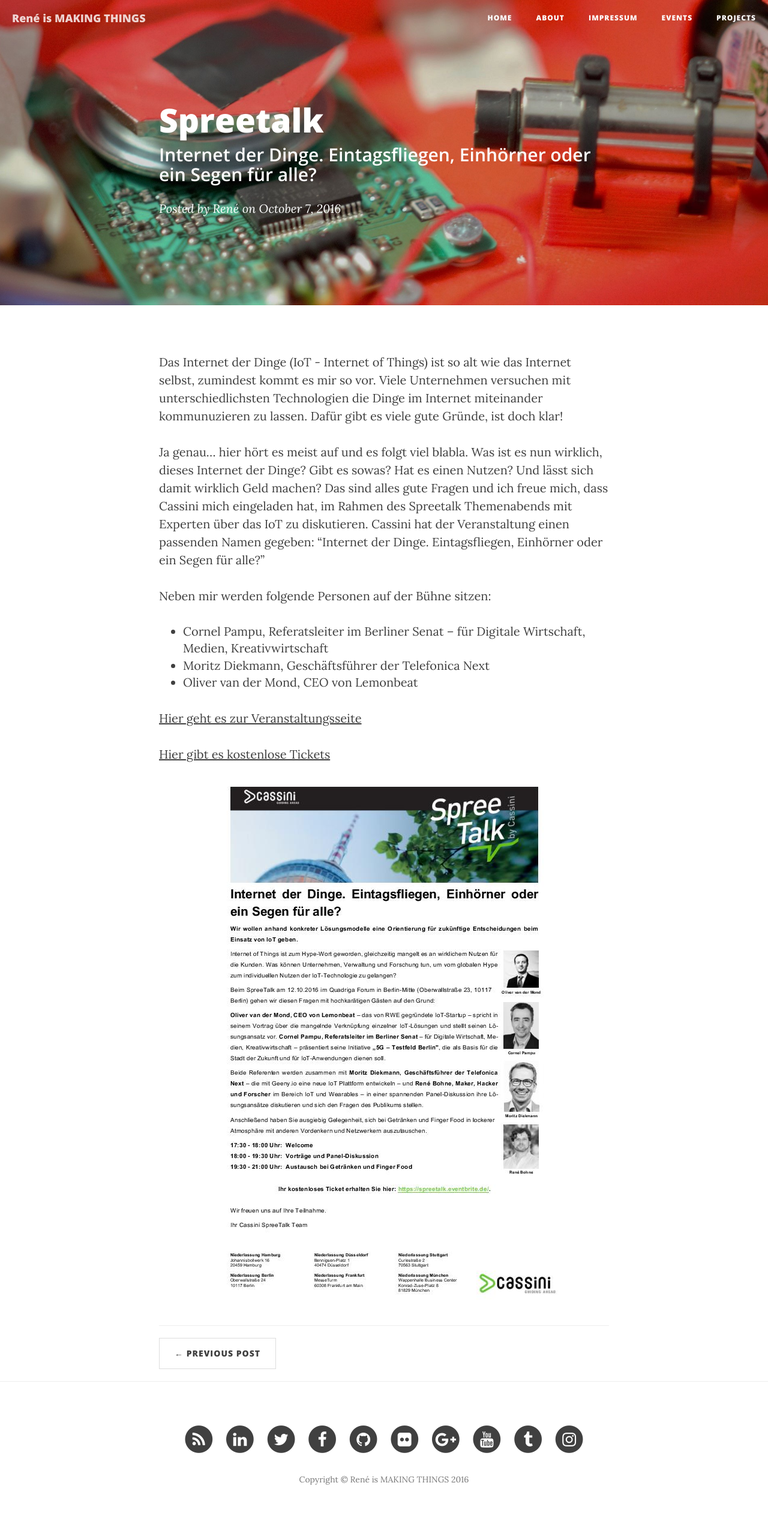
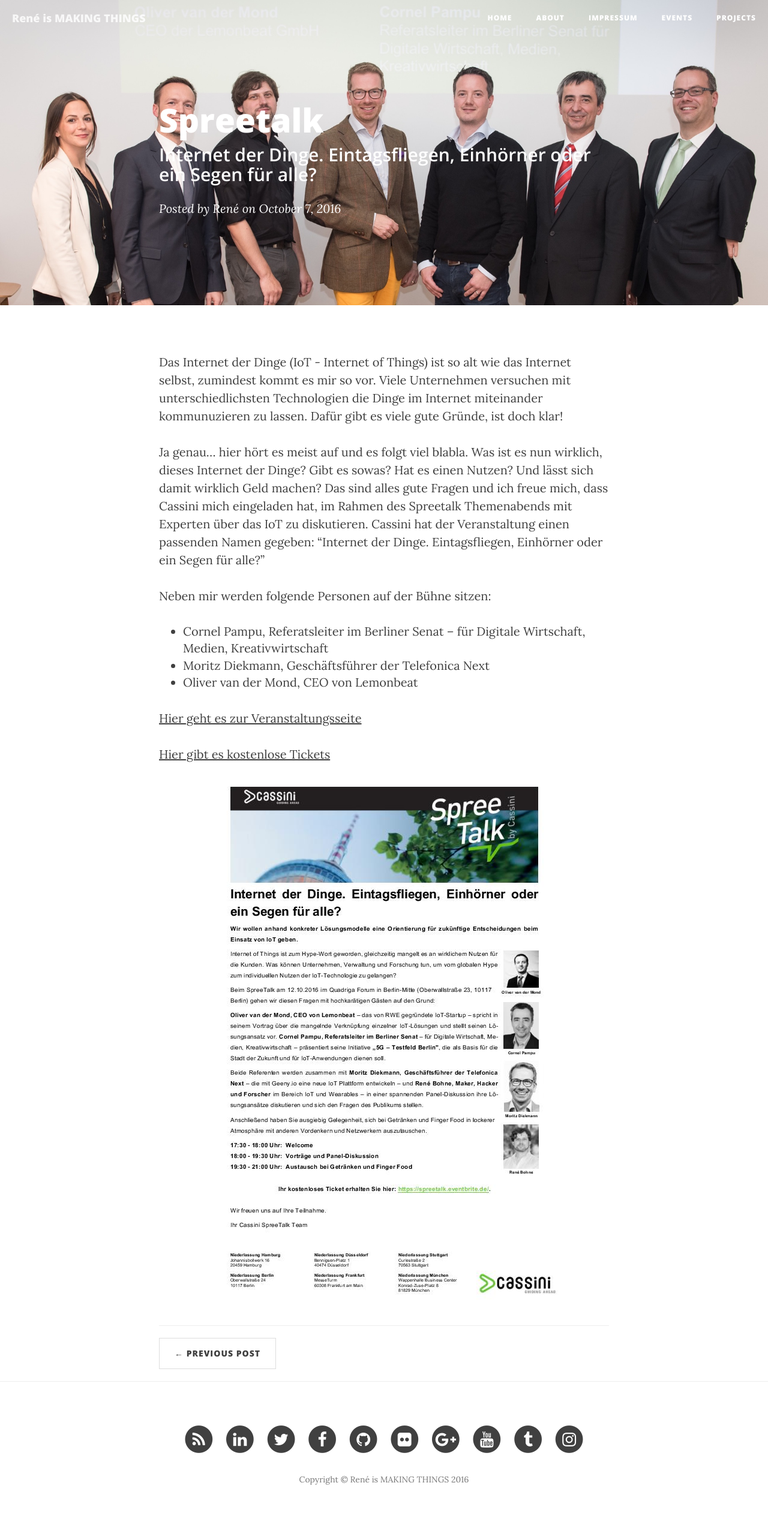
Before and after one commit to renebohne/renebohne.github.io, a Jekyll site: the page built from _posts/2016-10-07-Spreetalk.markdown, in a window 1280 px wide. Shown: the whole page at 60% size. Built offline with Jekyll 4.4.1, drawn with Linux system fonts in a browser that asks for light colours; nearby versions of some CDN libraries.

Commit message:
Spreetalk pic
Titelbild geändert

```diff
--- a/_posts/2016-10-07-Spreetalk.markdown
+++ b/_posts/2016-10-07-Spreetalk.markdown
@@ -4,7 +4,7 @@
 subtitle:   "Internet der Dinge. Eintagsfliegen, Einhörner oder ein Segen für alle?"
 date:       2016-10-07 08:00:00
 author:     "René"
-header-img: "img/laser.jpg"
+header-img: "img/SpreeTalk-Referenten-Team.jpg"
 tags: event talk Berlin
 ---
 
```
Also changed, not shown: img/SpreeTalk-Referenten-Team.jpg (added).
